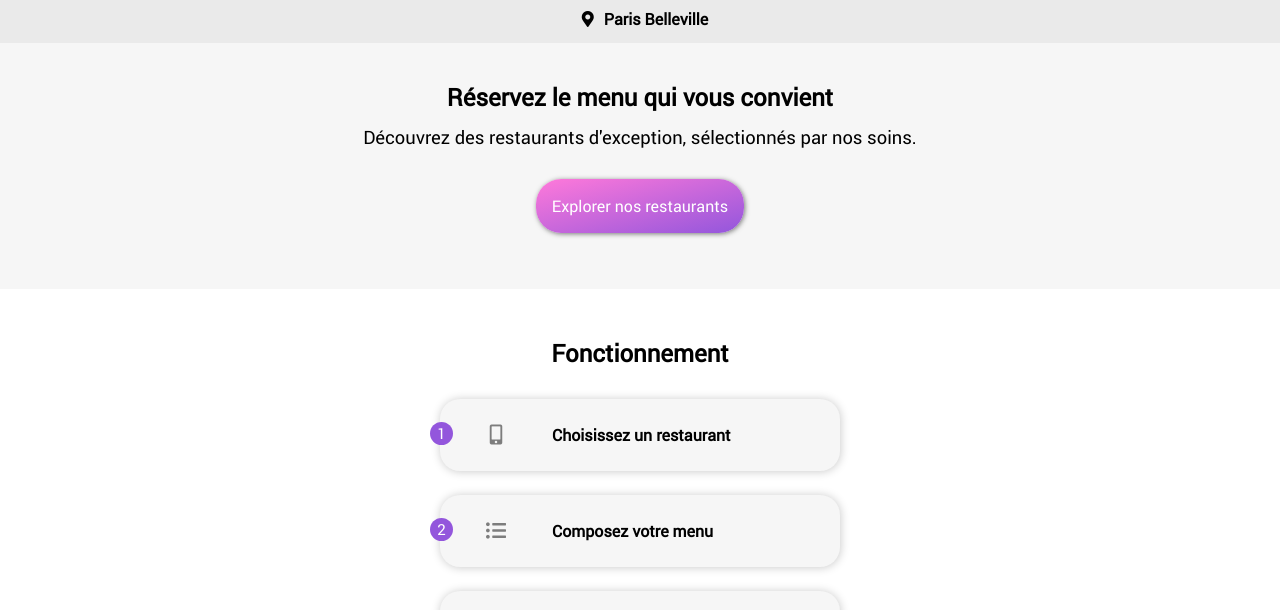
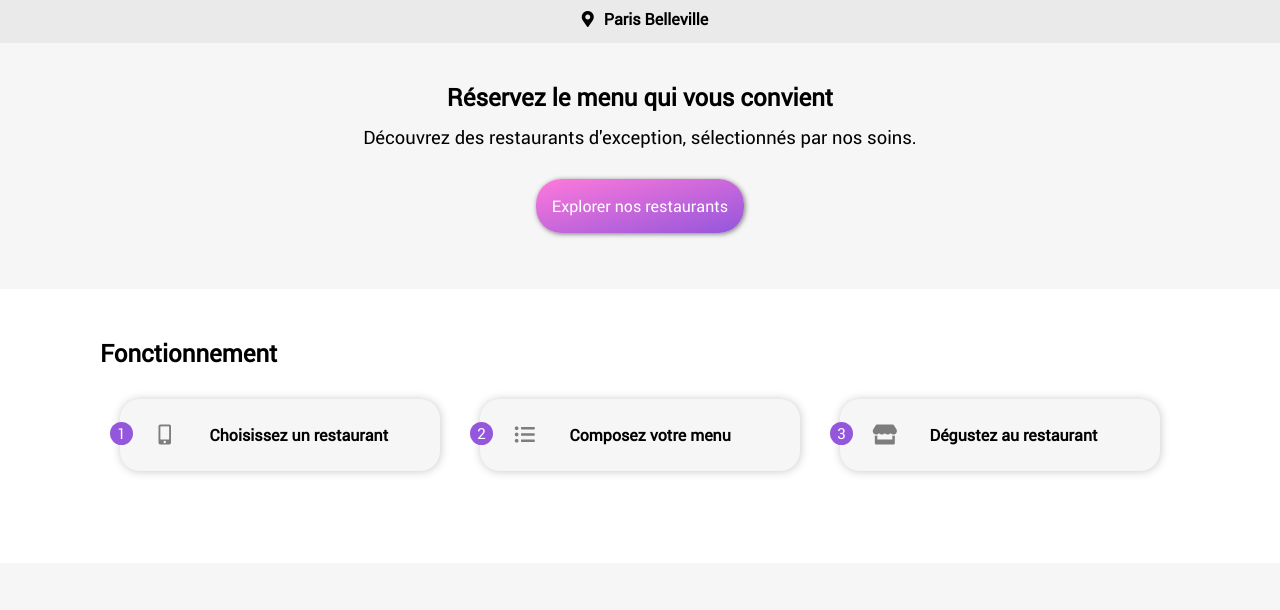
Before and after one commit to MaudNY/Aude-MelanieNYOUNG_P3_050721, a website: page public/index.html in a window 1280 px wide. Shown: the part 68-678 px from the top of the page. Drawn offline with Linux system fonts and the light colour scheme.

Commit message:
MEDIA QUERIES - Page Index Section Fonctionnement Version Desktop OK

```diff
--- a/public/index.html
+++ b/public/index.html
@@ -51,6 +51,7 @@
             <div class="container">
                 <h1>Fonctionnement</h1>
 
+                <div id="running-boxes-list">
                     <div class="flex-running-box flex-running-box--1">
                         <div class="running-number"><span>1</span></div>
                         <div class="icon-action"><i class="fas fa-mobile-alt"></i></div>
@@ -68,6 +69,8 @@
                         <div class="icon-action"><i class="fas fa-store"></i></div>
                         <div class="action-type"><span>Dégustez au restaurant</span></div>
                     </div>
+                </div>
+
             </div>
 
         </section>
--- a/sass/components/_blocks-running.scss
+++ b/sass/components/_blocks-running.scss
@@ -4,7 +4,7 @@
 	align-items: center;
 	background-color: $bg-colour-secondary;
 	font-family: Roboto, sans-serif;
-	max-width: 20em;
+	max-width: 320px;
 	height: 4.5em;
 	margin-left: auto;
 	margin-right: auto;
@@ -13,7 +13,10 @@
 	position: relative;
 	@include basic-box-shadow;
 	@include tablet-only {
-		max-width: 25em;
+		max-width: 400px;
+	}
+	@include desktop-only {
+		width: 320px;
 	}
 	.running-number {
 		display: flex;
--- a/sass/components/_loading-spinner.scss
+++ b/sass/components/_loading-spinner.scss
@@ -22,7 +22,7 @@
         font-size: 1.5em;
         margin: 0.5em 0;
         transform: rotate(0turn);
-        animation: loading-spinner 3000ms ease-in-out;
+        animation: loading-spinner 250ms ease-in-out;
     }
 }
 
--- a/sass/layout/_containers.scss
+++ b/sass/layout/_containers.scss
@@ -7,8 +7,8 @@
 		max-width: 708px;
 	}
 	@include desktop-only {
-		margin: 0 5em;
-		max-width: 100%;
+		margin: 0 auto;
+		max-width: 1080px;
 	}
 }
 
--- a/sass/layout/_sections.scss
+++ b/sass/layout/_sections.scss
@@ -25,6 +25,15 @@
 		padding-bottom: 1.25em;
 		@include tablet-only {
 			text-align: center;
+		}
+		@include desktop-only {
+			text-align: left;
+		}
+	}
+	#running-boxes-list {
+		@include desktop-only {
+			display: flex;
+			flex-direction: row;
 		}
 	}
 }
```
Also changed, not shown: public/css/main.css, 1 other file. Lines whose indentation alone changed are shown as unchanged.
